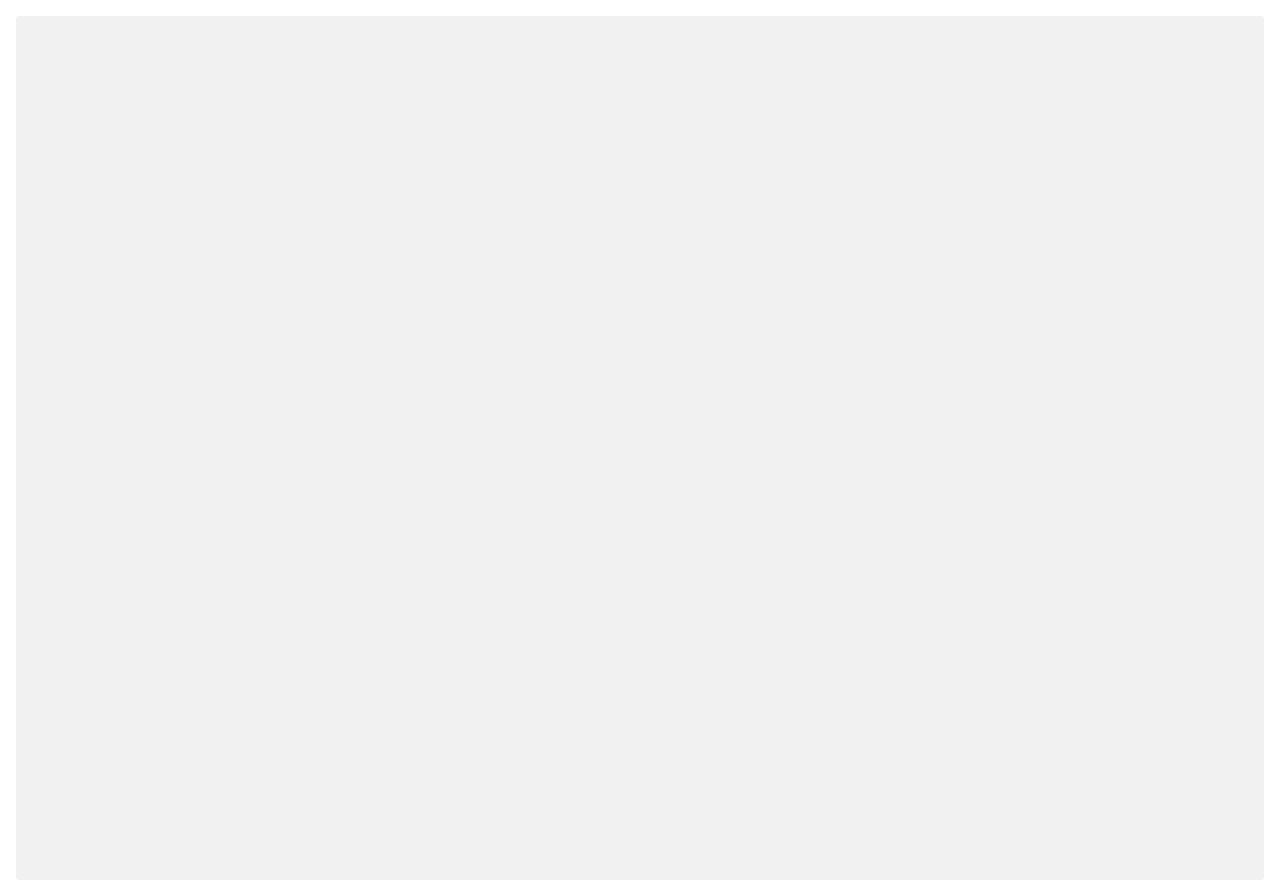
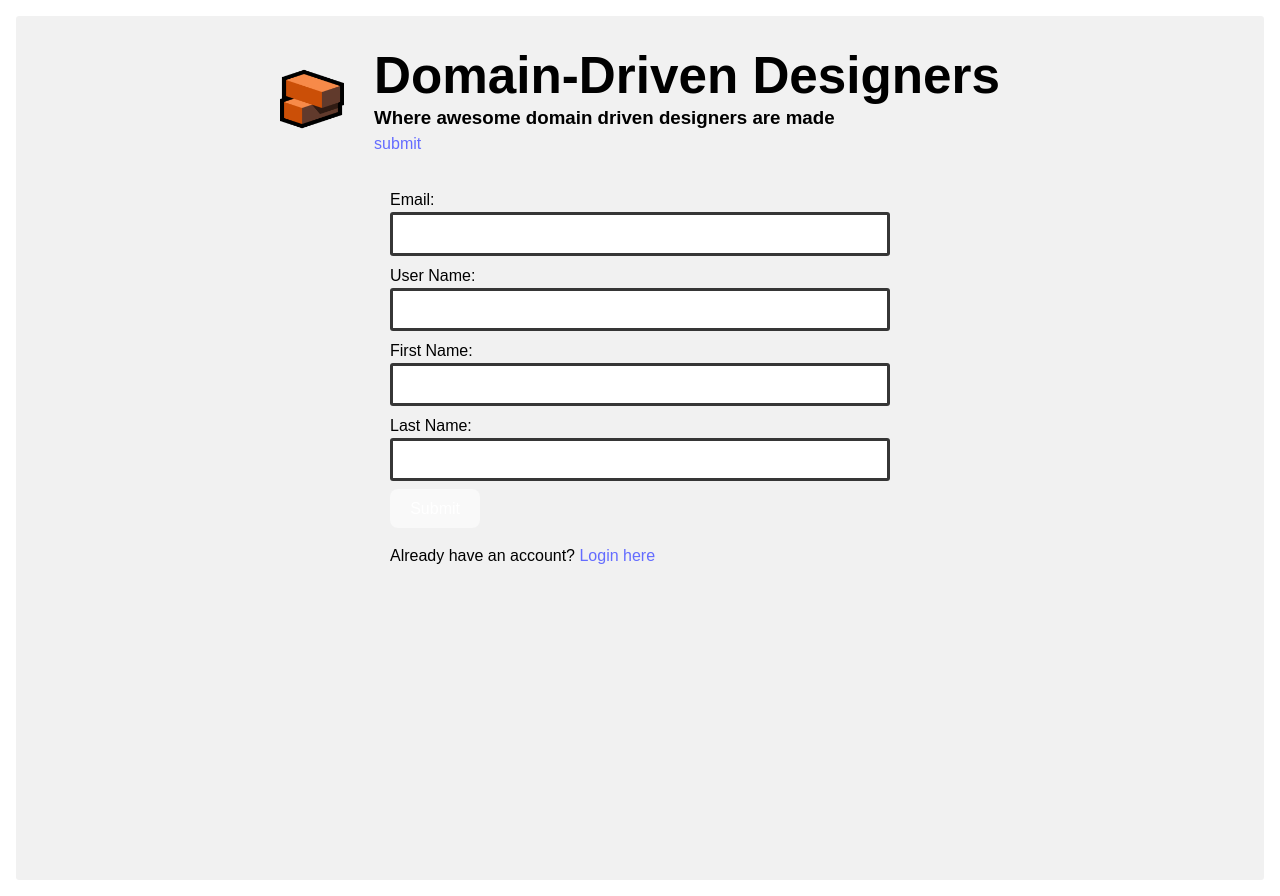
Before and after one commit to lawrence415610/DDDforum, a React (Vite) app in the folder frontend/: page /join in a window 1280 px wide. Before the commit this address had no page. Built offline with nearby package versions, Linux system fonts and the light colour scheme.

Commit message:
:construction:  Add login signup page, adjust styling

```diff
--- a/frontend/src/App.css
+++ b/frontend/src/App.css
@@ -9,7 +9,7 @@ body {
   place-items: center;
   min-width: 100vw;
   min-height: 100vh;
-  font-family: "Segoe UI", Tahoma, Geneva, Verdana, sans-serif;
+  font-family: Arial, Helvetica, sans-serif;
 }
 
 #root {
@@ -32,12 +32,17 @@ body {
 }
 
 #header {
-  gap: 15px;
+  gap: 30px;
 }
 
 #header-action-button {
   background-color: #313131;
-  padding: 8px 25px;
+  padding: 10px 10px 10px 60px;
+  cursor: pointer;
+}
+
+#header-action-button a{
+  color: white;
 }
 
 .post-item-downvote > img {
@@ -197,3 +202,6 @@ h3 {
   font-size: 1rem;
   box-sizing: border-box;
 }
+.btn--primary{
+  color: white;
+}
--- a/frontend/src/App.tsx
+++ b/frontend/src/App.tsx
@@ -1,13 +1,16 @@
 import "./App.css";
-import { BrowserRouter } from "react-router-dom";
-import { Route, Routes } from "react-router-dom";
+import { BrowserRouter, Route, Routes } from "react-router-dom";
 import { MainPage } from "./pages/MainPage";
+import { LoginPage } from "./pages/LoginPage";
+import { SigninPage } from "./pages/SigninPage";
 function App() {
   return (
     <BrowserRouter>
       <meta name="color-scheme" content="light only"></meta>
       <Routes>
         <Route path="/" element={<MainPage />} />
+        <Route path="/join" element={<SigninPage />} />
+        <Route path="/login" element={<LoginPage />} />
       </Routes>
     </BrowserRouter>
   );
--- a/frontend/src/components/Header.tsx
+++ b/frontend/src/components/Header.tsx
@@ -26,7 +26,9 @@ const HeaderActionButton = ({ user }: { user?: User }) => (
         </u>
       </div>
     ) : (
-      <Link to="/join">Join</Link>
+      <h3>
+        <Link to="/join">Join</Link>
+      </h3>
     )}
   </div>
 );
--- a/frontend/src/components/PostViewSwitcher.tsx
+++ b/frontend/src/components/PostViewSwitcher.tsx
@@ -1,3 +1,3 @@
 export const PostsViewSwitcher = () => {
-  return <div>Popular | New</div>;
+  return <h2>Popular | New</h2>;
 };
--- /dev/null
+++ b/frontend/src/pages/LoginPage.tsx
@@ -0,0 +1,48 @@
+import React, { useState } from "react";
+import { Link } from "react-router-dom";
+import { Layout } from "../components/Layout";
+
+const LoginPage: React.FC = () => {
+  const [email, setEmail] = useState("");
+  const [password, setPassword] = useState("");
+
+  const handleSubmit = (e: React.FormEvent) => {
+    e.preventDefault();
+    // Handle form submission logic here
+    console.log({ email, password });
+  };
+
+  return (
+    <Layout>
+      <form className="registration-form" onSubmit={handleSubmit}>
+        <div>
+          <label>Email:</label>
+          <input
+            type="email"
+            value={email}
+            onChange={(e) => setEmail(e.target.value)}
+            required
+          />
+        </div>
+
+        <div>
+          <label>Password:</label>
+          <input
+            type="text"
+            value={password}
+            onChange={(e) => setPassword(e.target.value)}
+            required
+          />
+        </div>
+        <button className="btn--primary" type="submit">
+          Submit
+        </button>
+        <p>
+          Don't have an account? <Link to="/join">Join here</Link>
+        </p>
+      </form>
+    </Layout>
+  );
+};
+
+export { LoginPage };
--- /dev/null
+++ b/frontend/src/pages/SigninPage.tsx
@@ -0,0 +1,67 @@
+import React, { useState } from "react";
+import { Link } from "react-router-dom";
+import { Layout } from "../components/Layout";
+
+const SigninPage: React.FC = () => {
+  const [email, setEmail] = useState("");
+  const [userName, setUserName] = useState("");
+  const [firstName, setFirstName] = useState("");
+  const [lastName, setLastName] = useState("");
+
+  const handleSubmit = (e: React.FormEvent) => {
+    e.preventDefault();
+    // Handle form submission logic here
+    console.log({ email, userName, firstName, lastName });
+  };
+
+  return (
+    <Layout>
+      <form className="registration-form" onSubmit={handleSubmit}>
+        <div>
+          <label>Email:</label>
+          <input
+            type="email"
+            value={email}
+            onChange={(e) => setEmail(e.target.value)}
+            required
+          />
+        </div>
+        <div>
+          <label>User Name:</label>
+          <input
+            type="text"
+            value={userName}
+            onChange={(e) => setUserName(e.target.value)}
+            required
+          />
+        </div>
+        <div>
+          <label>First Name:</label>
+          <input
+            type="text"
+            value={firstName}
+            onChange={(e) => setFirstName(e.target.value)}
+            required
+          />
+        </div>
+        <div>
+          <label>Last Name:</label>
+          <input
+            type="text"
+            value={lastName}
+            onChange={(e) => setLastName(e.target.value)}
+            required
+          />
+        </div>
+        <button className="btn--primary" type="submit">
+          Submit
+        </button>
+        <p>
+          Already have an account? <Link to="/login">Login here</Link>
+        </p>
+      </form>
+    </Layout>
+  );
+};
+
+export { SigninPage };
```
